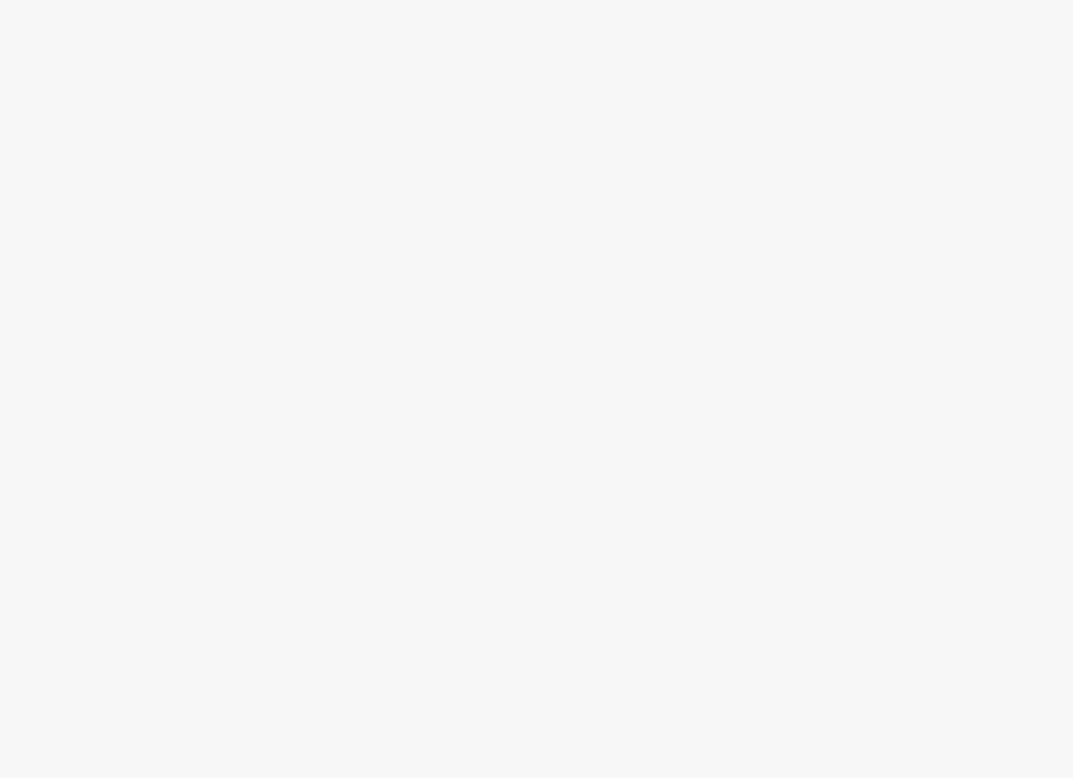
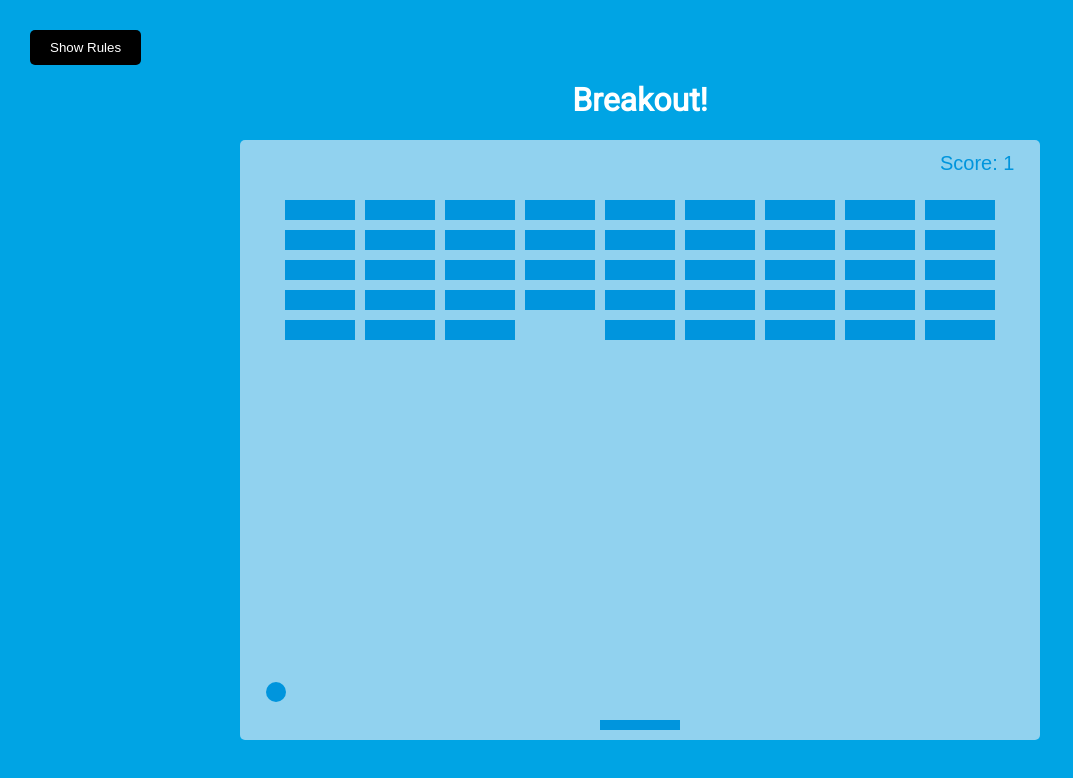
Before and after one commit to JuliaSemakhina/Breakout-Game, a plain HTML site: page index.html in a window 1280 px wide. Shown: the whole page, without its empty margins (0-1073 px from the left). Drawn offline with Linux system fonts and the light colour scheme.

Commit message:
final files

```diff
--- a/index.html
+++ b/index.html
@@ -11,7 +11,15 @@
 </head>
 
 <body>
-
+    <h1>Breakout!</h1>
+    <button id="rules-btn" class="btn rules-btn">Show Rules</button>
+    <div id="rules" class="rules">
+        <h2>How to Play:</h2>
+        <p>Use you right and left keys to move the paddle to bounce the ball up and break the blocks.</p>
+        <p>If you miss the ball, your score and the blocks will reset.</p>
+        <button id="close-btn" class="btn">Close</button>
+    </div>
+    <canvas id="canvas" width="800" height="600"></canvas>
     <script src="script.js" defer></script>
 </body>
 
--- a/main.css
+++ b/main.css
@@ -1,9 +1,9 @@
-@import url('https://fonts.googleapis.com/css?family=Lato&display=swap');
+@import url('https://fonts.googleapis.com/css2?family=Roboto:wght@100;400&display=swap');
 
 :root {
     --box-shadow: 0 1px 10px rgba(0, 0, 0, 0.3);
-    --border-color: rgba(62, 52, 76, .75);
-    --background-color: rgba(132, 74, 93, .65);
+    --canvas-color: rgb(145, 210, 239);
+    --background-color: rgb(0, 164, 228);
     --text-color: #34444f;
 }
 
@@ -14,13 +14,69 @@
 }
 
 body {
-    background-color: #f7f7f7;
+    background-color: var(--background-color);
     display: flex;
     flex-direction: column;
     align-items: center;
     justify-content: center;
-    height: 100vh;
+    min-height: 100vh;
     margin: 0;
     overflow: hidden;
-    font-family: 'Lato', sans-serif;
+    font-family: 'Roboto', sans-serif;
 }
+
+h1 {
+    font-size: 2rem;
+    color: #fff;
+}
+
+canvas {
+    background-color: var(--canvas-color);
+    display: block;
+    border-radius: 5px;
+}
+
+.btn {
+    cursor: pointer;
+    border: 0;
+    padding: 10px 20px;
+    background: #000;
+    color: #fff;
+    border-radius: 5px;
+}
+
+.btn:focus {
+    outline: 0;
+}
+
+.btn:hover {
+    background: #222;
+}
+
+.btn:active {
+    transform: scale(.98);
+}
+
+.rules-btn {
+    position: absolute;
+    top: 30px;
+    left: 30px;
+}
+
+.rules {
+    position: absolute;
+    top: 0;
+    left: 0;
+    background: #333;
+    color: #fff;
+    min-height: 100vh;
+    width: 400px;
+    padding: 20px;
+    line-height: 1.5;
+    transform: translateX(-400px);
+    transition: transform 1s ease-in-out;
+}
+
+.rules.show {
+    transform: translateX(0);
+}
--- a/script.js
+++ b/script.js
@@ -0,0 +1,218 @@
+const rulesBtn = document.getElementById('rules-btn');
+const closeBtn = document.getElementById('close-btn');
+const rules = document.getElementById('rules');
+const canvas = document.getElementById('canvas');
+const ctx = canvas.getContext('2d');
+
+
+let score = 0;
+
+const brickRowCount = 9;
+const brickColumnCount = 5;
+
+//Create ball props
+const ball = {
+    x: canvas.width / 2,
+    y: canvas.height / 2,
+    size: 10,
+    speed: 4,
+    dx: 4,
+    dy: -4
+};
+
+//Create paddle props
+const paddle = {
+    x: canvas.width / 2 - 40,
+    y: canvas.height -20,
+    w: 80,
+    h: 10,
+    speed: 8,
+    dx: 0
+};
+
+//Create brick props
+const brickInfo = {
+    w: 70,
+    h: 20,
+    padding: 10,
+    offsetX: 45,
+    offsetY: 60,
+    visible: true
+};
+
+//Cerate bricks
+const bricks = [];
+for (let i = 0; i < brickRowCount; i++){
+    bricks[i] = [];
+    for(let j = 0; j < brickColumnCount; j++){
+        const x = i*(brickInfo.w + brickInfo.padding) + brickInfo.offsetX;
+         const y = j*(brickInfo.h + brickInfo.padding) + brickInfo.offsetY;
+         bricks[i][j]= { x, y, ...brickInfo };
+    }
+}
+
+//Draw ball on canvas
+function drawBall(){
+    ctx.beginPath();
+    ctx.arc(ball.x, ball.y, ball.size, 0, Math.PI * 2);
+    ctx.fillStyle='#0095dd';
+    ctx.fill();
+    ctx.closePath();
+};
+
+//Draw paddle on canvas
+function drawPaddle(){
+    ctx.beginPath();
+    ctx.rect(paddle.x, paddle.y, paddle.w, paddle.h);
+    ctx.fillStyle='#0095dd';
+    ctx.fill();
+    ctx.closePath();
+};
+
+
+//Draw score on canvas
+function drawScore(){
+    ctx.font = '20px Arial';
+    ctx.fillText(`Score: ${score}`, canvas.width - 100, 30);
+};
+
+
+//Draw bricks
+function drawBricks(){
+    bricks.forEach(column=> {
+        column.forEach(brick=> {
+            ctx.beginPath();
+            ctx.rect(brick.x, brick.y, brick.w, brick.h);
+            ctx.fillStyle = brick.visible ? '#0095dd' : 'transparent';
+            ctx.fill();
+            ctx.closePath();
+        })
+    })
+};
+
+//Move paddle on canvas
+function movePaddle(){
+    paddle.x += paddle.dx;
+
+    //Wall detection
+    if(paddle.x + paddle.w > canvas.width){
+        paddle.x = canvas.width - paddle.w;
+    }
+
+    if(paddle.x < 0){
+        paddle.x = 0;
+    }
+};
+
+//Move ball on canvas
+function moveBall(){
+    ball.x += ball.dx;
+    ball.y += ball.dy;
+
+    //Wall collision (right/left)
+    if(ball.x + ball.size > canvas.width || ball.x - ball.size < 0){
+        ball.dx *= -1;
+    }
+
+    //Wall collision (top/bottom)
+       if(ball.y + ball.size > canvas.height || ball.y - ball.size < 0){
+        ball.dy *= -1;
+    }
+    //Paddle collision
+    if(ball.x - ball.size > paddle.x &&
+        ball.x + ball.size < paddle.x + paddle.w &&
+        ball.y + ball.size > paddle.y
+        ) {
+        ball.dy = -ball.speed;
+    }
+
+    //Brick collision
+    bricks.forEach(column=> {
+        column.forEach(brick=> {
+            if(brick.visible){
+                if(ball.x - ball.size > brick.x &&
+                    ball.x + ball.size < brick.x + brick.w &&
+                    ball.y + ball.size > brick.y &&
+                    ball.y - ball.size < brick.y + brick.h
+                    ){
+                    ball.dy *= -1;
+                    brick.visible = false;
+
+                    increaseScore();
+                }
+            }
+        });
+    });
+
+    //Hit bottom wall - Lose
+    if(ball.y + ball.size > canvas.height){
+        showAllBricks();
+        score = 0;
+    }
+
+}
+
+//Increase score
+function increaseScore(){
+    score++;
+    if(score % (brickRowCount * brickRowCount) === 0){
+        showAllBricks();
+    }
+};
+
+//Make all bricks appear
+function showAllBricks(){
+    bricks.forEach(column=> {
+        column.forEach(brick=> {
+            brick.visible = true;
+        })
+    });
+}
+
+
+//Draw everything
+function draw(){
+//Clear canvas
+ctx.clearRect(0,0,canvas.width, canvas.height);
+    drawBall();
+    drawPaddle();
+    drawScore();
+    drawBricks();
+};
+
+
+//Upate canvas drawing and animation
+function update(){
+    movePaddle();
+    moveBall();
+    //Draw everything
+    draw();
+    requestAnimationFrame(update);
+};
+
+update();
+
+//Keydown event
+function keyDown(e){
+    if(e.key === 'Right' || e.key === 'ArrowRight'){
+        paddle.dx = paddle.speed;
+    } else if (e.key === 'Left' || e.key === 'ArrowLeft'){
+        paddle.dx = -paddle.speed;
+    }
+}
+
+//KeyUp event
+function keyUp(e){
+    if(e.key === 'Right' || e.key === 'ArrowRight' || e.key === 'Left' || e.key === 'ArrowLeft'){
+        paddle.dx = 0;
+    }
+}
+
+//Keybord event handlers
+document.addEventListener('keydown', keyDown);
+document.addEventListener('keyup', keyUp);
+
+//Rules and close button
+rulesBtn.addEventListener('click', () => rules.classList.toggle('show'));
+
+closeBtn.addEventListener('click', ()=> rules.classList.remove('show'));
```
